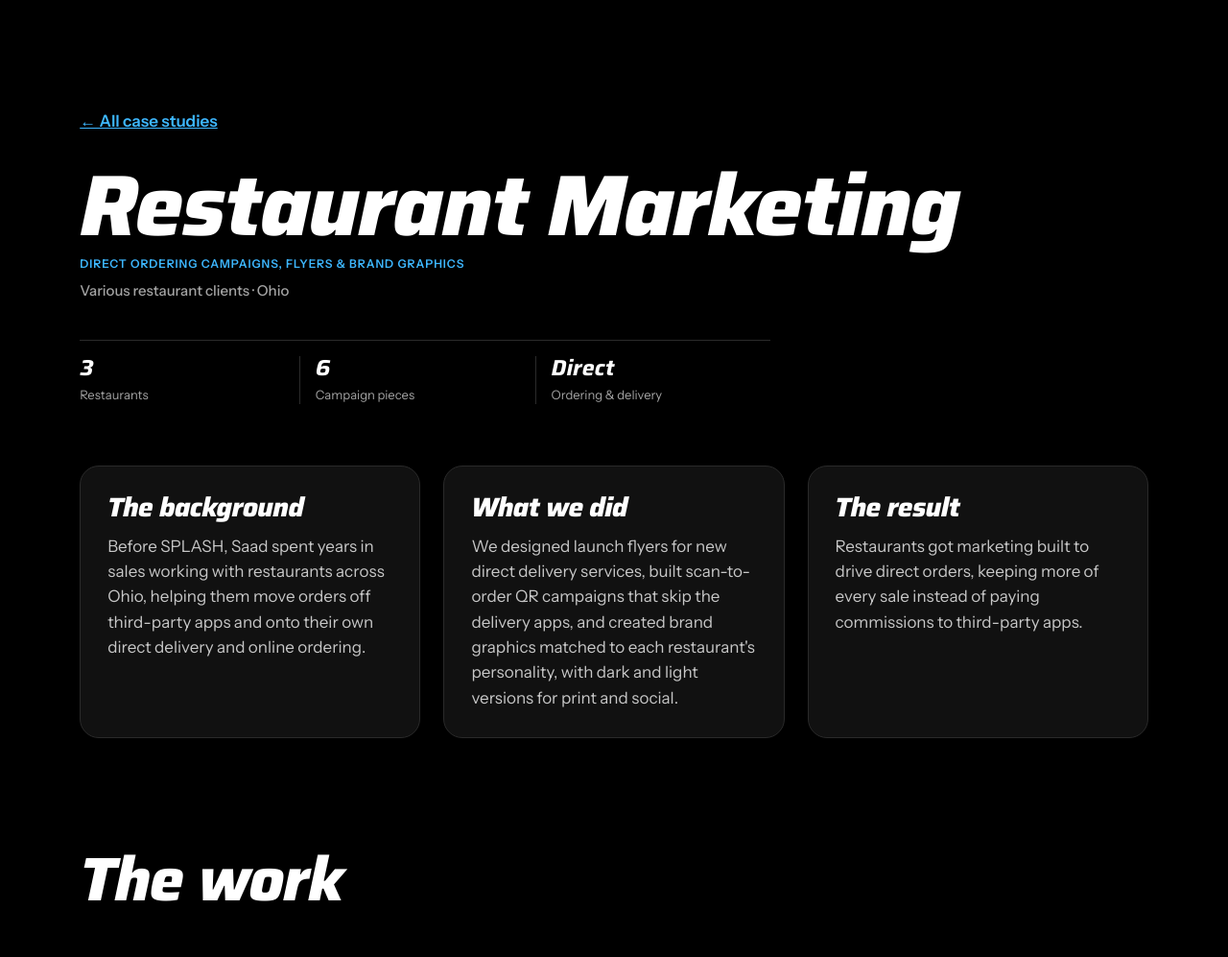
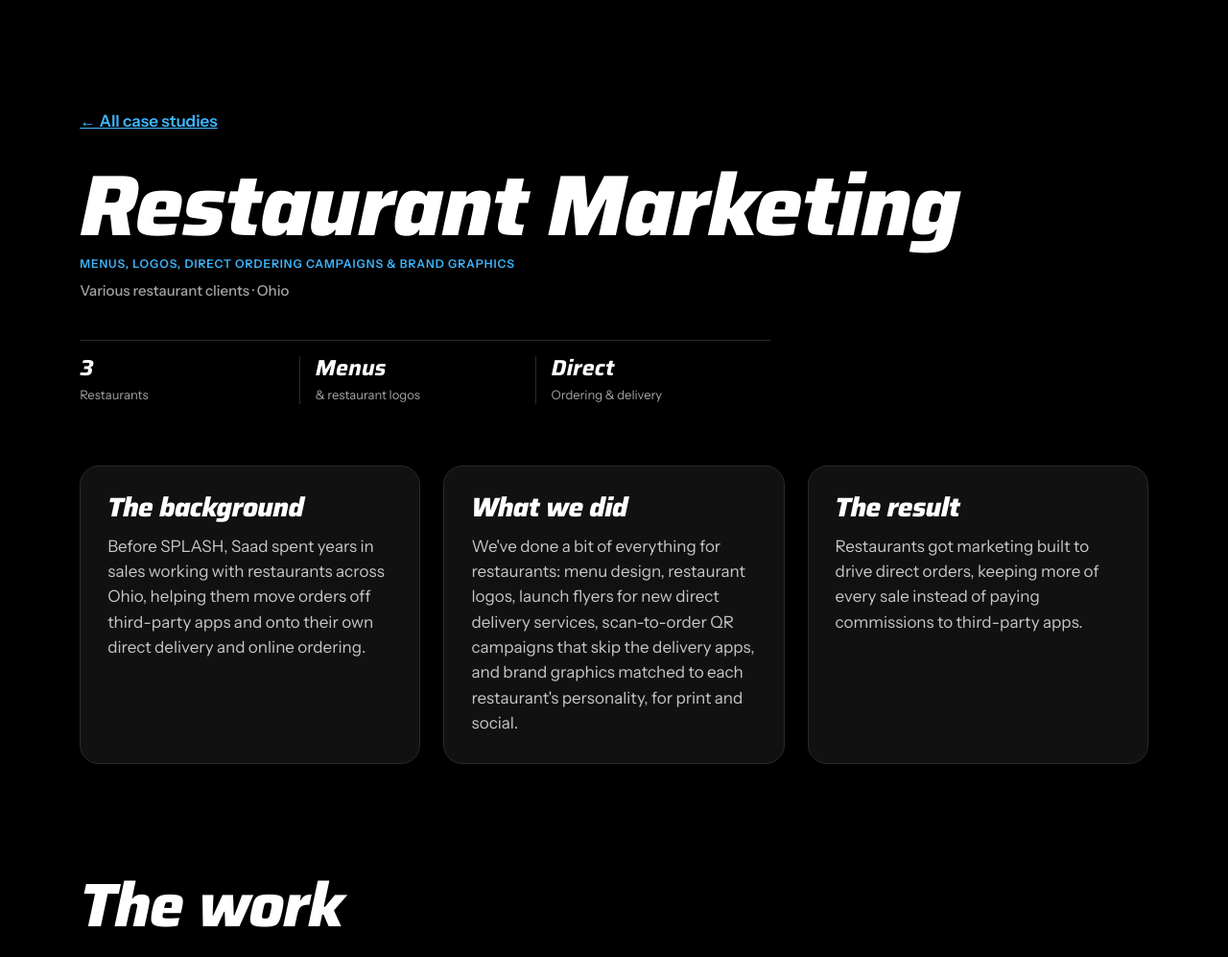
Before and after one commit to sheikhdotsaad-sketch/splash-site, a plain HTML site: page restaurant-marketing.html in a window 1280 px wide. Shown: the part 84-1081 px from the top of the page at 96% size. Drawn offline with Linux system fonts and the light colour scheme.

Commit message:
Broaden restaurant marketing to menus and logos
Co-Authored-By: Claude Opus 5.5 <noreply@anthropic.com>
Claude-Session: https://claude.ai/code/session_01UPhdebpsjDCtsRi7K7hHuV

```diff
--- a/restaurant-marketing.html
+++ b/restaurant-marketing.html
@@ -38,13 +38,13 @@
       <div class="cs-title">
         <div>
           <h1 class="cs-name">Restaurant Marketing</h1>
-          <div class="case-tag">Direct ordering campaigns, flyers &amp; brand graphics</div>
+          <div class="case-tag">Menus, logos, direct ordering campaigns &amp; brand graphics</div>
           <div class="case-sub">Various restaurant clients · Ohio</div>
         </div>
       </div>
       <div class="case-stats cs-stats">
         <div class="stat"><div class="stat-num">3</div><div class="stat-label">Restaurants</div></div>
-        <div class="stat"><div class="stat-num">6</div><div class="stat-label">Campaign pieces</div></div>
+        <div class="stat"><div class="stat-num">Menus</div><div class="stat-label">&amp; restaurant logos</div></div>
         <div class="stat"><div class="stat-num">Direct</div><div class="stat-label">Ordering &amp; delivery</div></div>
       </div>
     </div>
@@ -58,7 +58,7 @@
       </div>
       <div class="cs-block">
         <h2>What we did</h2>
-        <p>We designed launch flyers for new direct delivery services, built scan-to-order QR campaigns that skip the delivery apps, and created brand graphics matched to each restaurant's personality, with dark and light versions for print and social.</p>
+        <p>We've done a bit of everything for restaurants: menu design, restaurant logos, launch flyers for new direct delivery services, scan-to-order QR campaigns that skip the delivery apps, and brand graphics matched to each restaurant's personality, for print and social.</p>
       </div>
       <div class="cs-block">
         <h2>The result</h2>
```
Also changed, not shown: case-studies.html (+3 -3 lines).
